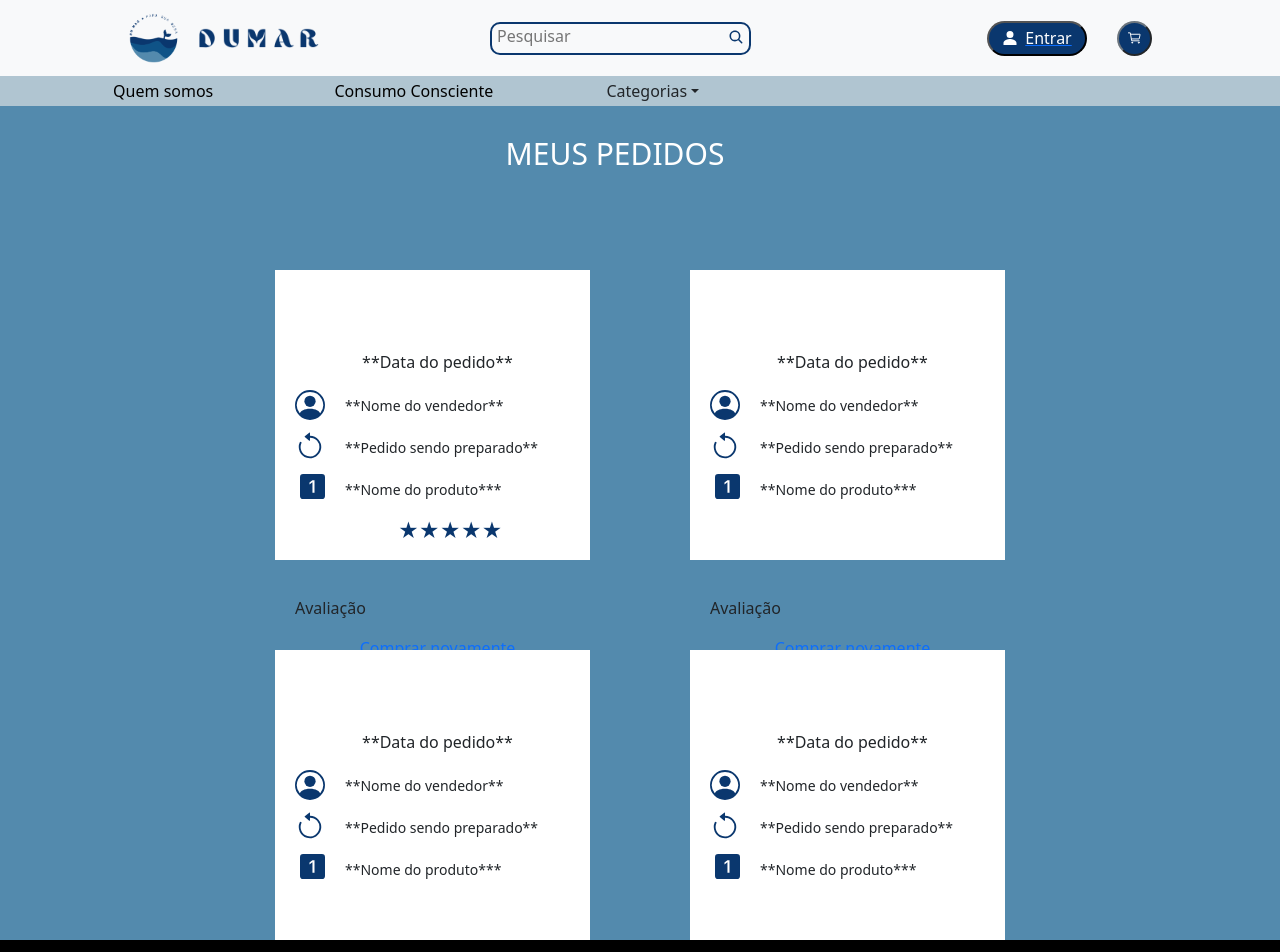
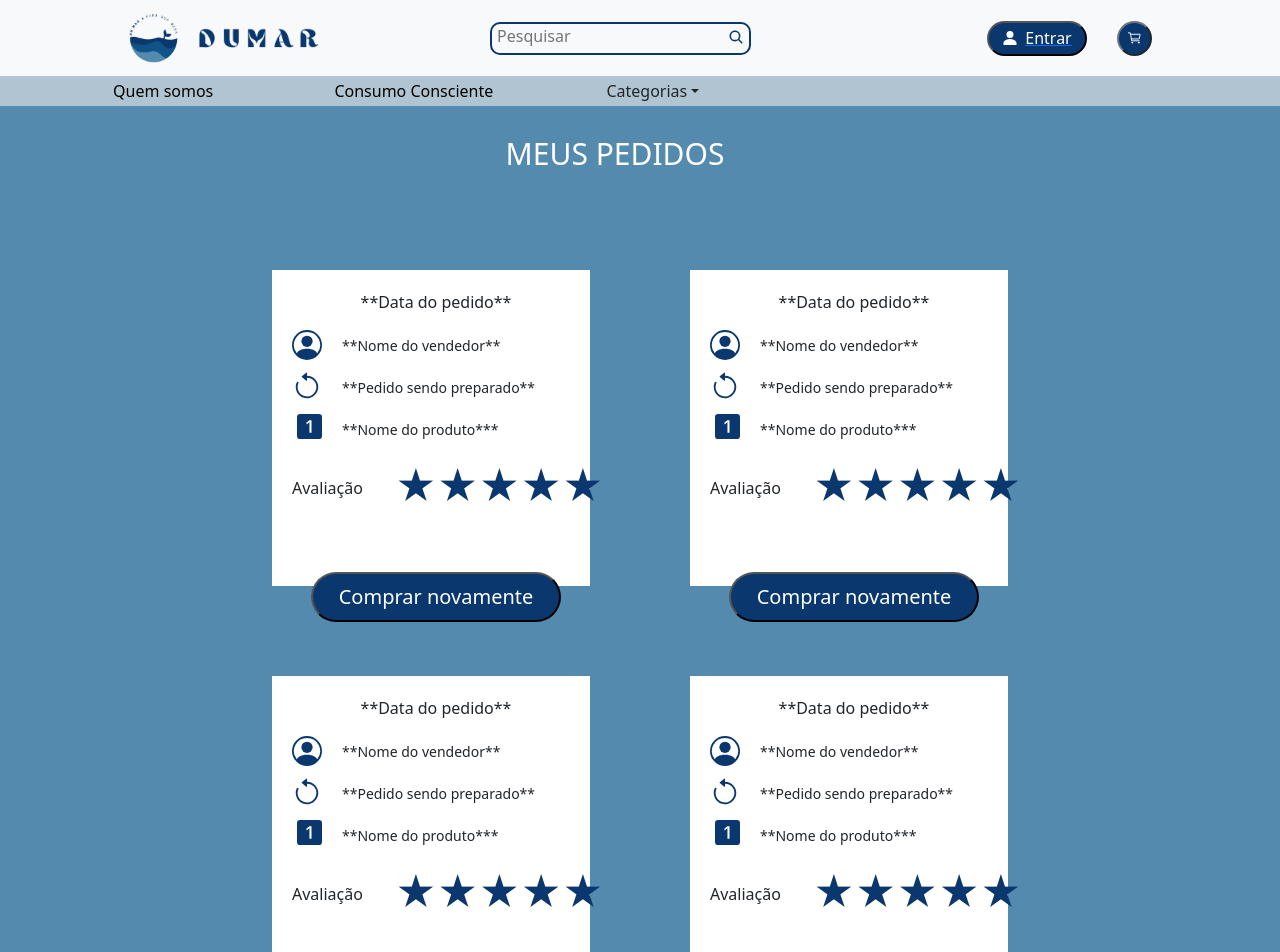
Before and after one commit to Isaalexandrr/DuMar, a React (Create React App) app: page /Products in a window 1280 px wide. Shown: the top 952 px of the page. Built offline with nearby package versions, Linux system fonts and the light colour scheme.

Commit message:
atulizacao

```diff
--- a/src/pages/Consumo.jsx
+++ b/src/pages/Consumo.jsx
@@ -51,9 +51,10 @@ return (
 
 
   <section>
+
   <div className='container-poluição'style={{ display: 'flex', alignItems: 'flex-start'}}>
    <h1>POLUIÇÃO!</h1>
-   <p>Nos mares do nosso planeta, um drama silencioso se desenrola diariamente. <br />Milhões de toneladas de plástico invadem nossos oceanos, transformando a <br />majestosa vastidão azul em um trágico cenário de poluição. A vida marinha,<br /> antes vibrante, agora luta pela sobrevivência em um mar de detritos<br /> plásticos. É hora de mudar esse enredo. Juntos, podemos recusar o uso de <br />plástico descartável, abraçar alternativas sustentáveis e restaurar a beleza <br />dos oceanos que são a essência da vida na Terra. O futuro do mar está em<br /> nossas mãos. #PareComOPlástico, #SalveOsOceanos.</p>
+   <p className={styles['paragrafo']}>Nos mares do nosso planeta, um drama silencioso se desenrola diariamente. <br />Milhões de toneladas de plástico invadem nossos oceanos, transformando a <br />majestosa vastidão azul em um trágico cenário de poluição. A vida marinha,<br /> antes vibrante, agora luta pela sobrevivência em um mar de detritos<br /> plásticos. É hora de mudar esse enredo. Juntos, podemos recusar o uso de <br />plástico descartável, abraçar alternativas sustentáveis e restaurar a beleza <br />dos oceanos que são a essência da vida na Terra. O futuro do mar está em<br /> nossas mãos. #PareComOPlástico, #SalveOsOceanos.</p>
    <img className={styles['img-tartaruga']} src={tartaruga} alt="" style={{ width: '280px', height: '150px' }}/>
    <img className={styles['img-foca']} src={foca} alt="" style={{ width: '280px', height: '150px' }}/>
 
@@ -64,7 +65,7 @@ return (
   <section>
   <div className='container-pesca'style={{ display: 'flex', alignItems: 'flex-start'}}>
    <h1 style={{ whiteSpace: 'nowrap' }}>PESCA PROIBIDA!</h1>
-   <p>Nos vastos oceanos do mundo, muitas espécies de peixes<br /> enfrentam a ameaça iminente da extinção devido à pesca<br /> insustentável e à degradação do ambiente marinho.Entre essas <br />espécies estão aquelas cuja pesca é proibida devido à necessidade<br /> urgente de preservação.<br />
+   <p className={styles['paragrafo']}>Nos vastos oceanos do mundo, muitas espécies de peixes<br /> enfrentam a ameaça iminente da extinção devido à pesca<br /> insustentável e à degradação do ambiente marinho.Entre essas <br />espécies estão aquelas cuja pesca é proibida devido à necessidade<br /> urgente de preservação.<br />
    Medidas rigorosas de proibição da pesca são implementadas para<br /> tentar reverter o declínio dessas populações. No entanto, muitas<br /> vezes, a fiscalização inadequada e a demanda persistente por essas<br /> espécies contribuem para a pesca ilegal e o descumprimento das<br /> regulamentações.<br />
    O consumo desenfreado de peixes ameaçados de extinção <br />alimenta um ciclo perigoso. Além da redução das populações <br />dessas espécies, há impactos significativos na biodiversidade<br /> marinha, desequilibrando ecossistemas e prejudicando outras<br /> formas de vida marinha.<br />
    Além disso, a perda de peixes-chave na cadeia alimentar marinha <br />pode ter consequências graves para as comunidades humanas que <br />dependem desses recursos para alimentação e subsistência.</p>
--- a/src/pages/Consumo.module.css
+++ b/src/pages/Consumo.module.css
@@ -212,11 +212,8 @@ h2{
 
 
 }
-
-p{
-    margin-top:80px;
-
-
+.paragrafo{
+    margin-top: 80px;
 }
 
 h1{
--- a/src/pages/Products.jsx
+++ b/src/pages/Products.jsx
@@ -20,9 +20,9 @@ function Products() {
 
             <div class="col-12" >
                     <h1 className={styles['texto']}>MEUS PEDIDOS</h1>
-                    <div className={styles['caixa']}>
+                    <div className={styles['caixa']} >
                         <div className={styles['grid-caixa']}>
-                            <div className={styles['grid-item']}>
+                            <div className={styles['grid-item']} >
 
                                 <div className={styles['data']}>
                                     <p>**Data do pedido**</p>
@@ -60,12 +60,11 @@ function Products() {
                                         <li  data-avaliacao="4"></li>
                                         <li  data-avaliacao="5"></li>
                                     </ul>
-
                                 </div>
 
 
                                 <div className={styles['comprar-nov']}>
-                                    <a href="#">Comprar novamente</a>
+                                    <input type="submit" value="Comprar novamente"/>
                                 </div>
                             </div>
                         </div>
@@ -101,14 +100,20 @@ function Products() {
                                     </div>
 
                                     <div className={styles['avaliacao']}>
-                                        <p>Avaliação</p>
+                                    <p>Avaliação</p>
+                                    <ul>
+                                        <li  data-avaliacao="1"></li>
+                                        <li  data-avaliacao="2"></li>
+                                        <li  data-avaliacao="3"></li>
+                                        <li  data-avaliacao="4"></li>
+                                        <li  data-avaliacao="5"></li>
+                                    </ul>
+                                </div>
 
 
-                                    </div>
-
-                                    <div className={styles['comprar-nov']}>
-                                        <a href="#">Comprar novamente</a>
-                                    </div>
+                                <div className={styles['comprar-nov']}>
+                                    <input type="submit" value="Comprar novamente"/>
+                                </div>
                                 </div>
                             </div>
                         </div>
@@ -147,13 +152,20 @@ function Products() {
                                     </div>
 
                                     <div className={styles['avaliacao']}>
-                                        <p>Avaliação</p>
+                                    <p>Avaliação</p>
+                                    <ul>
+                                        <li  data-avaliacao="1"></li>
+                                        <li  data-avaliacao="2"></li>
+                                        <li  data-avaliacao="3"></li>
+                                        <li  data-avaliacao="4"></li>
+                                        <li  data-avaliacao="5"></li>
+                                    </ul>
+                                </div>
 
-                                    </div>
 
-                                    <div className={styles['comprar-nov']}>
-                                        <a href="#">Comprar novamente</a>
-                                    </div>
+                                <div className={styles['comprar-nov']}>
+                                    <input type="submit" value="Comprar novamente"/>
+                                </div>
                                 </div>
                             </div>
 
@@ -188,13 +200,20 @@ function Products() {
                                     </div>
 
                                     <div className={styles['avaliacao']}>
-                                        <p>Avaliação</p>
+                                    <p>Avaliação</p>
+                                    <ul>
+                                        <li  data-avaliacao="1"></li>
+                                        <li  data-avaliacao="2"></li>
+                                        <li  data-avaliacao="3"></li>
+                                        <li  data-avaliacao="4"></li>
+                                        <li  data-avaliacao="5"></li>
+                                    </ul>
+                                </div>
 
-                                    </div>
 
-                                    <div className={styles['comprar-nov']}>
-                                        <a href="#">Comprar novamente</a>
-                                    </div>
+                                <div className={styles['comprar-nov']}>
+                                    <input type="submit" value="Comprar novamente"/>
+                                </div>
                                 </div>
                             </div>
                         </div>
--- a/src/pages/produtos.module.css
+++ b/src/pages/produtos.module.css
@@ -14,8 +14,8 @@
 
 .grid-caixa{
     background-color: white;
-    width: 315px;
-    height: 290px;
+    width: 318px;
+    height: 316px;
     justify-content: center;
     margin-top: 90px;
 
@@ -24,8 +24,9 @@
 
 .grid-item{
     margin: 10px;
+    margin-left: 20px;
     margin-top: 20px;
-    margin-left: 20px;
+
 }
 
 
@@ -90,15 +91,20 @@
     display: flex;
 }
 
+.avaliacao p{
+    margin-top: 20px;
+}
+
 .avaliacao ul{
     display: flex;
+
 }
 
 .avaliacao li{
     list-style-type: none;
     cursor: pointer;
     color: #0A376E;
-    font-size: 20px;
+    font-size: 40px;
     margin-bottom: 40px;
 
 }
@@ -120,9 +126,35 @@
     content: "\2606";
 }
 
+.comprar-nov input{
+    background-color: #0A376E;
+    justify-content: center;
+    width: 250px;
+    height: 50px;
+    color: white;
+    border-radius: 40px;
+    font-size: 20px;
+
+}
 
 h1{
     color: white;
     font-size: 30px;
     text-align: center;
 }
+
+.imagens{
+    display: flex;
+
+}
+
+.ondacoral{
+    height: 500px;
+    margin-bottom: 30px;
+}
+
+.ondaestrela{
+    height: 350px;
+    padding-left: 1130px;
+
+}
```
Also changed, not shown: src/components/Perfil.jsx (+20 -0 lines).
